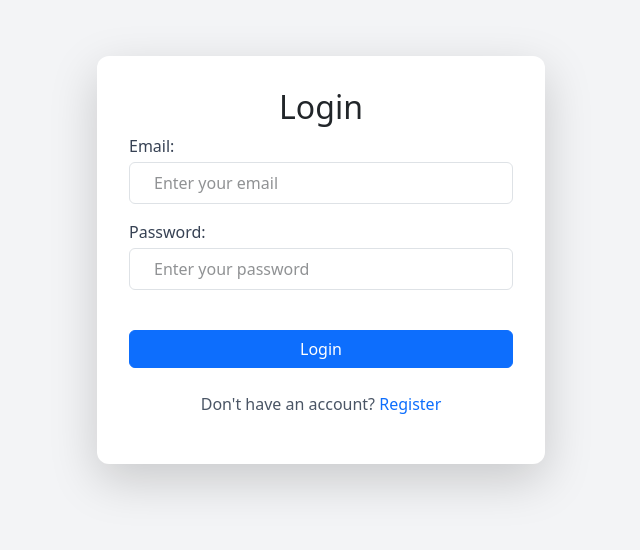
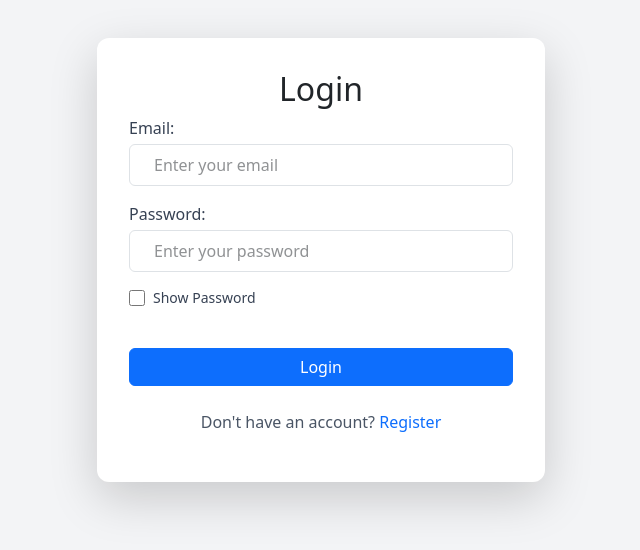
Before and after one commit to Bhanu-git-push/FLM_Assesment, a React (Vite) app: page /login in a window 1280 px wide. Shown: the part 140-690 px from the top of the page, without its empty margins (319-959 px from the left). Built offline with nearby package versions, Linux system fonts and the light colour scheme.

Commit message:
your commit message

```diff
--- a/src/components/Footer.jsx
+++ b/src/components/Footer.jsx
@@ -17,9 +17,9 @@ const Footer = () => {
             </p>
           </div>
 
-          {/* Shop */}
+          {/* Company Services */}
           <div>
-            <h4 className="text-md font-semibold text-gray-900">Shop</h4>
+            <h4 className="text-md font-semibold text-gray-900">Company Services</h4>
             <ul className="mt-3 space-y-2 text-sm">
               <li><a style={{ textDecoration: "none" }} className="hover:text-indigo-600" href="#">Home</a></li>
               <li><a style={{ textDecoration: "none" }} className="hover:text-indigo-600" href="#">Services</a></li>
--- a/src/pages/Login.jsx
+++ b/src/pages/Login.jsx
@@ -14,6 +14,7 @@ import { getUsers } from "../api/fetchUserAPI";
 const Login = () => {
   const [email, setEmail] = useState("");
   const [password, setPassword] = useState("");
+  const [showPassword, setShowPassword] = useState(false);
   const dispatch = useDispatch();
   const navigate = useNavigate();
   const { isLoading, isError } = useSelector(
@@ -70,7 +71,7 @@ const Login = () => {
               Password:
             </label>
             <input
-              type="password"
+              type={showPassword ? "text" : "password"}
               id="password"
               placeholder="Enter your password"
               value={password}
@@ -78,6 +79,16 @@ const Login = () => {
               className="w-full px-4 py-2 border border-gray-300 rounded-md focus:outline-none focus:ring-2 focus:ring-blue-400"
             />
           </div>
+          <label className="d-flex align-items-center gap-2 mt-2 text-sm text-gray-700" htmlFor="togglePassword">
+            <input
+              id="togglePassword"
+              type="checkbox"
+              checked={showPassword}
+              onChange={() => setShowPassword(!showPassword)}
+              className="h-4 w-4"
+            />
+            Show Password
+          </label>
           <button
             type="submit"
             className="btn btn-primary w-full mt-4"
--- a/src/pages/Register.jsx
+++ b/src/pages/Register.jsx
@@ -5,6 +5,17 @@ import { v4 as uuidv4 } from "uuid";
 
 const Register = () => {
   const navigate = useNavigate();
+
+  const inputTags = ["First Name", "Last Name", "Email", "Mobile", "Password"];
+
+  const inputTypes = {
+    "First Name": "text",
+    "Last Name": "text",
+    "Email": "email",
+    "Mobile": "number",
+    "Password": "password",
+  };
+
   const [formData, setFormData] = useState({
     firstName: "",
     lastName: "",
@@ -60,17 +71,16 @@ const Register = () => {
       <div className="w-full max-w-md bg-white rounded-xl shadow-lg p-8">
         <h2 className="text-2xl font-bold text-center mb-6">Register</h2>
         <form className="space-y-4" onSubmit={handleSubmit}>
-          {["firstName", "lastName", "email", "mobile", "password"].map(
-            (field) => (
+          {inputTags.map((field) => (
             <div key={field} className="flex flex-col">
               <label
                 htmlFor={field}
                 className="block mb-1 font-medium text-gray-700 text-left"
               >
-                  {field.charAt(0).toUpperCase() + field.slice(1)}:
+                {field.charAt(0) + field.slice(1)}:
               </label>
               <input
-                  type={field === "password" ? "password" : "text"}
+                type={inputTypes[field]}
                 id={field}
                 placeholder={`Enter your ${field}`}
                 value={formData[field]}
@@ -78,8 +88,7 @@ const Register = () => {
                 className="w-full px-4 py-2 border border-gray-300 rounded-md focus:outline-none focus:ring-2 focus:ring-blue-400"
               />
             </div>
-            )
-          )}
+          ))}
           <button
             type="submit"
             className="btn btn-primary w-full mt-4"
--- a/users.json
+++ b/users.json
@@ -31,6 +31,14 @@
       "email": "ankal@gmail.com",
       "mobile": "6789054321",
       "password": "ankal@123"
+    },
+    {
+      "id": "1b365daf-b089-43a4-bcb0-cd52f05bbcde",
+      "firstName": "Rudhra",
+      "lastName": "Varanasi",
+      "email": "rudhra@gmail.com",
+      "mobile": "8765432102",
+      "password": "rudhra@1234"
     }
   ]
 }
```
Lines whose indentation alone changed are shown as unchanged.
